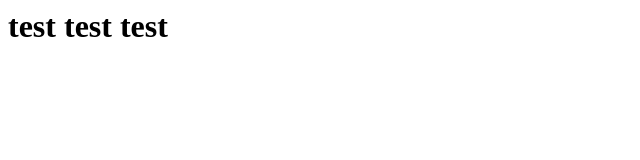
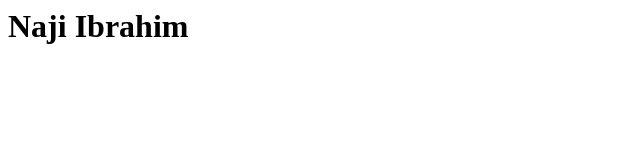
Before and after one commit to NajiSamirIbrahim/naji2, a plain HTML site: page index.html in a window 1280 px wide. Shown: the whole page, without its empty margins (0-640 px from the left). Drawn offline with Linux system fonts and the light colour scheme.

Commit message:
second commit

```diff
--- a/index.html
+++ b/index.html
@@ -1,2 +1,2 @@
-<h1>test test test</h1>
+<h1>Naji Ibrahim</h1>
 <script src="index.js"></script>
```
